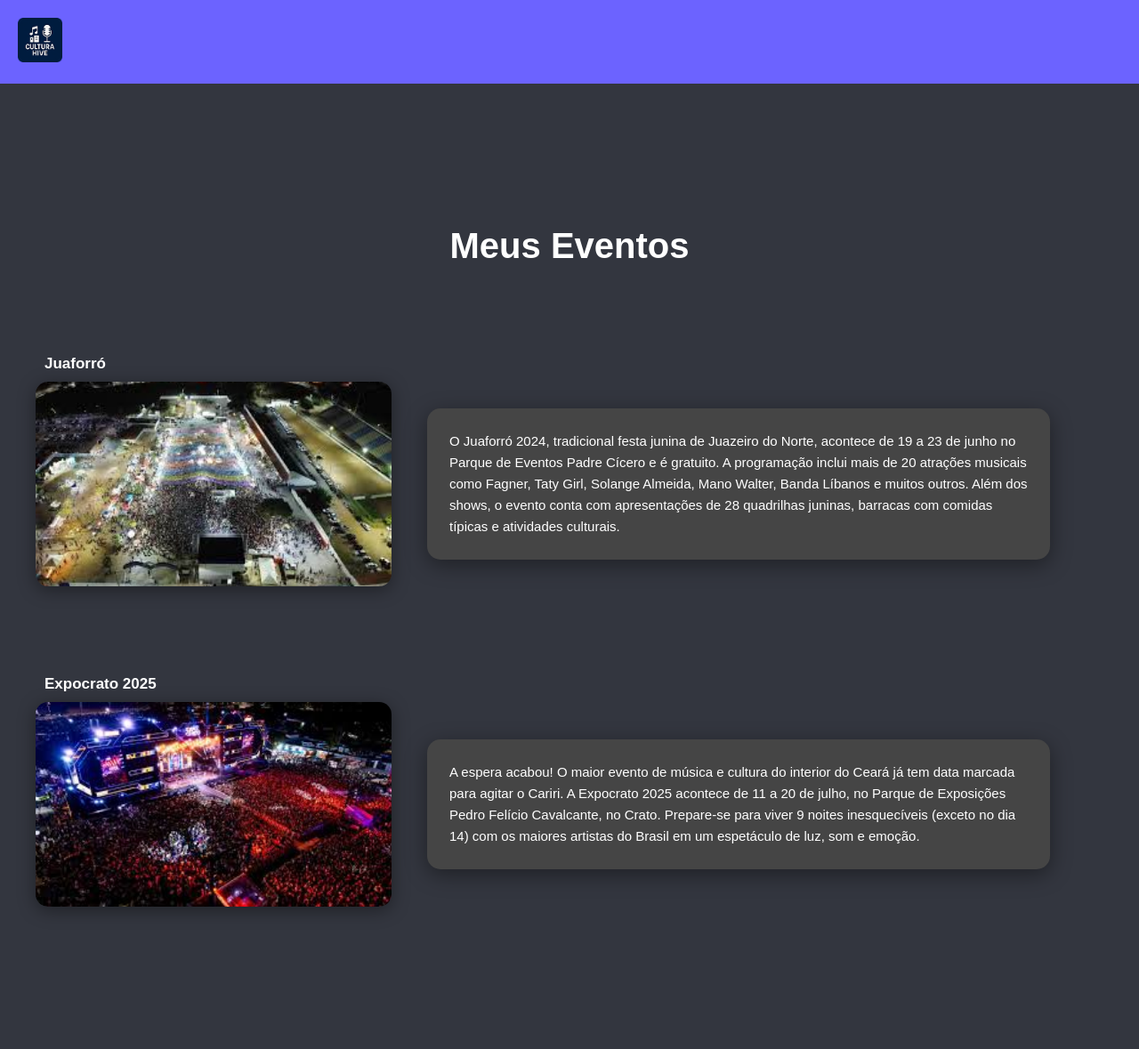
After one commit to ChristianAcacio/Gerenciamento-de-eventos, a PHP site: page /Meus_eventos.html in a window 1280 px wide. The commit adds this page. Shown: the whole page at 89% size. Run offline with PHP 8.4, Linux system fonts and the light colour scheme.

Commit message:
adição da tela de meus eventos e adição de js para a tela de validação

```diff
--- /dev/null
+++ b/Meus_eventos.html
@@ -0,0 +1,51 @@
+<!DOCTYPE html>
+<html lang="pt-br">
+<head>
+  <meta charset="UTF-8">
+  <meta name="viewport" content="width=device-width, initial-scale=1.0">
+  <title>Eventos - Juaforró e Expocrato</title>
+  <link rel="stylesheet" href="style/style.css">
+</head>
+<body class="principal">
+
+  <header class="header">
+
+    <picture class="logo" onclick="mostrar_menu()">
+        <a href="index.html">
+            <img class="logo_img" src="style/img/Logo.png" alt="LOGO DO SITE">
+        </a>
+    </picture>
+
+    <div class="menu_nav" id="menu_nav">
+        <div class="menu_nav_content">
+            <a href="#">Validação de eventos</a>
+            <a href="#">Meus eventos</a>
+            <a href="#">Cadastrar eventos</a>
+        </div>
+    </div>
+</header>
+
+<main class="container-eventos">
+
+    <h2 class="titulo">Meus Eventos</h2>
+
+    <h2 class="titulo-evento">Juaforró</h2>
+    <section class="evento">
+      <img src="style/img/Juaforro_miniatura.jpeg" alt="Juaforró">
+      <div class="descricao-evento">
+        <p>O Juaforró 2024, tradicional festa junina de Juazeiro do Norte, acontece de 19 a 23 de junho no Parque de Eventos Padre Cícero e é gratuito. A programação inclui mais de 20 atrações musicais como Fagner, Taty Girl, Solange Almeida, Mano Walter, Banda Líbanos e muitos outros. Além dos shows, o evento conta com apresentações de 28 quadrilhas juninas, barracas com comidas típicas e atividades culturais.</p>
+      </div>
+    </section>
+
+    <h2 class="titulo-evento">Expocrato 2025</h2>
+    <section class="evento">
+      <img src="style/img/Expocrato_miniatura.jpeg" alt="Expocrato 2025">
+      <div class="descricao-evento">
+        <p>A espera acabou! O maior evento de música e cultura do interior do Ceará já tem data marcada para agitar o Cariri. A Expocrato 2025 acontece de 11 a 20 de julho, no Parque de Exposições Pedro Felício Cavalcante, no Crato. Prepare-se para viver 9 noites inesquecíveis (exceto no dia 14) com os maiores artistas do Brasil em um espetáculo de luz, som e emoção.</p>
+      </div>
+    </section>
+
+  </main>
+
+</body>
+</html>
--- a/index.html
+++ b/index.html
@@ -36,8 +36,8 @@
 
         <div class="menu_nav" id="menu_nav">
             <div class="menu_nav_content">
-                <a href="#">Validação de eventos</a>
-                <a href="#">Meus eventos</a>
+                <a href="validação.html">Validação de eventos</a>
+                <a href="Meus_eventos.html">Meus eventos</a>
                 <a href="#">Cadastrar eventos</a>
             </div>
         </div>
--- a/style/style.css
+++ b/style/style.css
@@ -793,6 +888,84 @@
 
 
 
+/* ESTILO Meus Eventos*/
+
+body.principal {
+    background-color: #33363F;
+    margin: 0;
+    padding: 0;
+    font-family: Arial, sans-serif;
+}
+
+.titulo{
+    color: white;
+    font-size: 40px;
+}
+
+  .container-eventos {
+    display: flex;
+    flex-direction: column;
+    align-items: center;
+    gap: 70px;
+    padding: 160px 10px;
+  }
+
+
+  .evento {
+    display: flex;
+    align-items: center;
+    gap: 40px;
+    max-width: 1200px;
+    width: 100%;
+  }
+
+
+  .evento img {
+    width: 400px;
+    height: 230px;
+    object-fit: cover;
+    border-radius: 14px;
+    box-shadow: 0 4px 20px rgba(0, 0, 0, 0.4);
+  }
+
+
+  .descricao-evento {
+    background-color: #454545;
+    color: #ffffff;
+    padding: 25px;
+    border-radius: 15px;
+    box-shadow: 0 6px 25px rgba(0, 0, 0, 0.4);
+    width: 700px;
+    font-size: 15px;
+    line-height: 1.6;
+  }
+
+  .descricao-evento h2 {
+    font-size: 20px;
+    margin-bottom: 15px;
+    color: #ffffff;
+  }
+
+  .titulo-evento {
+    color: white;
+    font-size: 17px;
+    font-weight: bold;
+    margin-bottom: -60px;
+    margin-top: 30px;
+    width: 100%;
+    max-width: 1200px;
+    text-align: left;
+    padding-left: 10px;
+  }
+
+
+
+
+
+
+
+
+
 
 
 
```
Also changed, not shown: other parts of style/style.css (+95 -0 lines), scrypt/code.js (+11 -0 lines), validação.html (+48 -14 lines), style/img/rejeitado.png (added).
